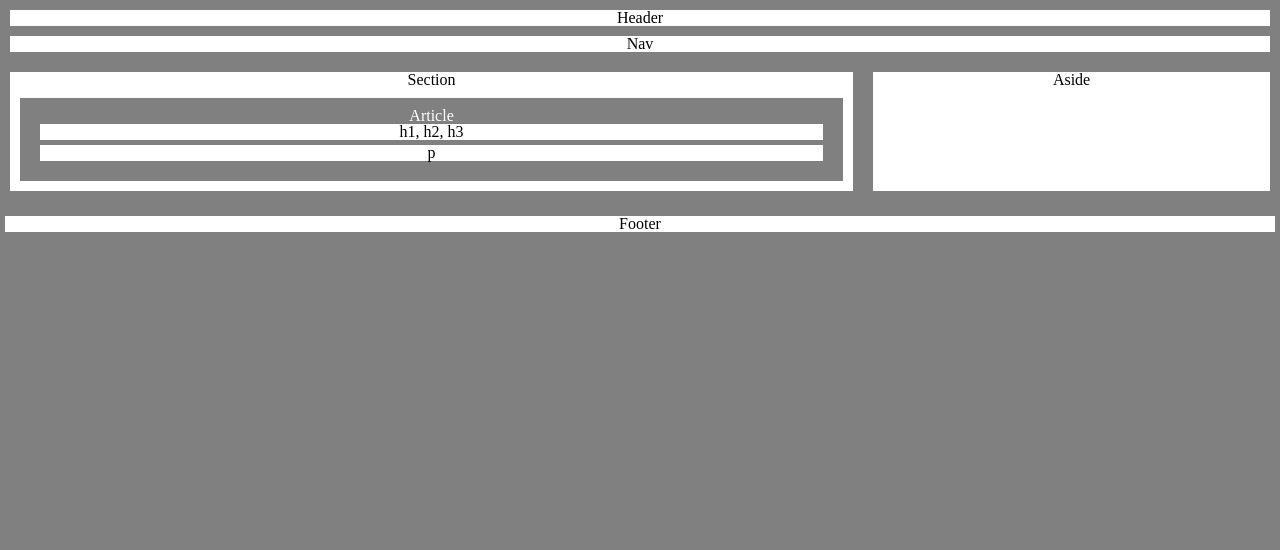
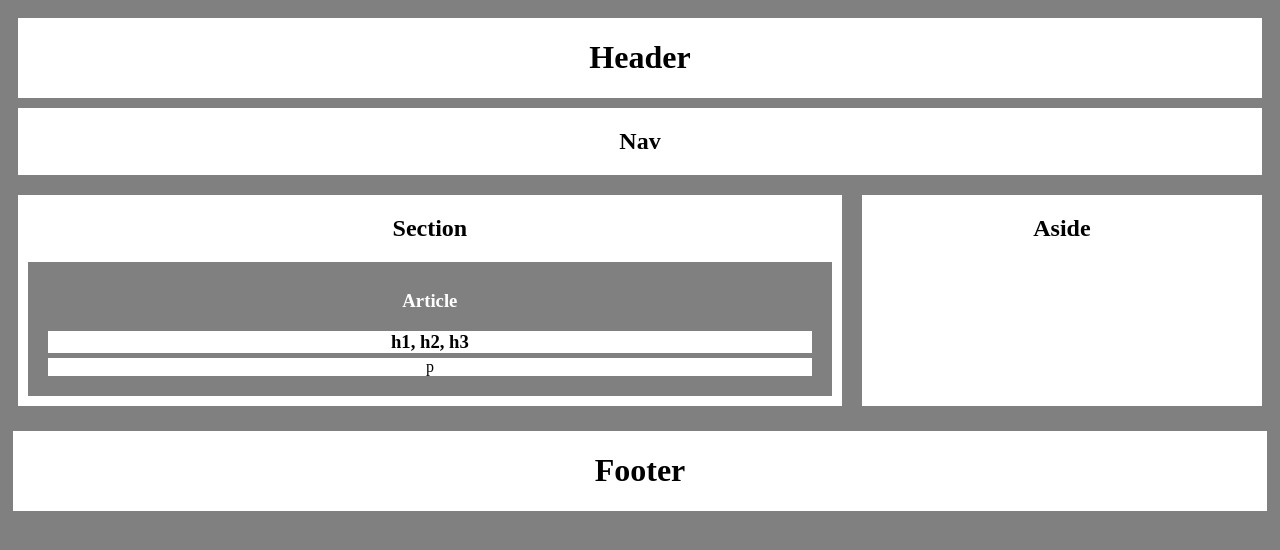
Before and after one commit to jeannchung/HW-Wireframe, a plain HTML site: page index.html in a window 1280 px wide. Drawn offline with Linux system fonts and the light colour scheme.

Commit message:
retracting reset.css file

```diff
--- a/index.html
+++ b/index.html
@@ -5,7 +5,6 @@
     <meta name="viewport" content="width=device-width, initial-scale=1.0">
     <meta http-equiv="X-UA-Compatible" content="ie=edge">
     <title>Document</title>
-    <link rel="stylesheet" href="reset.css">
     <link rel="stylesheet" type="text/css" href="./style.css"
 </head>
 <body>
--- a/reset.css
+++ /dev/null
@@ -1,48 +0,0 @@
-/* http://meyerweb.com/eric/tools/css/reset/
-   v2.0 | 20110126
-   License: none (public domain)
-*/
-
-html, body, div, span, applet, object, iframe,
-h1, h2, h3, h4, h5, h6, p, blockquote, pre,
-a, abbr, acronym, address, big, cite, code,
-del, dfn, em, img, ins, kbd, q, s, samp,
-small, strike, strong, sub, sup, tt, var,
-b, u, i, center,
-dl, dt, dd, ol, ul, li,
-fieldset, form, label, legend,
-table, caption, tbody, tfoot, thead, tr, th, td,
-article, aside, canvas, details, embed,
-figure, figcaption, footer, header, hgroup,
-menu, nav, output, ruby, section, summary,
-time, mark, audio, video {
-	margin: 0;
-	padding: 0;
-	border: 0;
-	font-size: 100%;
-	font: inherit;
-	vertical-align: baseline;
-}
-/* HTML5 display-role reset for older browsers */
-article, aside, details, figcaption, figure,
-footer, header, hgroup, menu, nav, section {
-	display: block;
-}
-body {
-	line-height: 1;
-}
-ol, ul {
-	list-style: none;
-}
-blockquote, q {
-	quotes: none;
-}
-blockquote:before, blockquote:after,
-q:before, q:after {
-	content: '';
-	content: none;
-}
-table {
-	border-collapse: collapse;
-	border-spacing: 0;
-}
```
